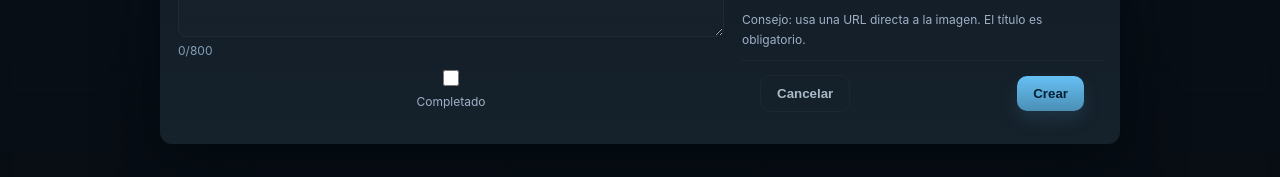
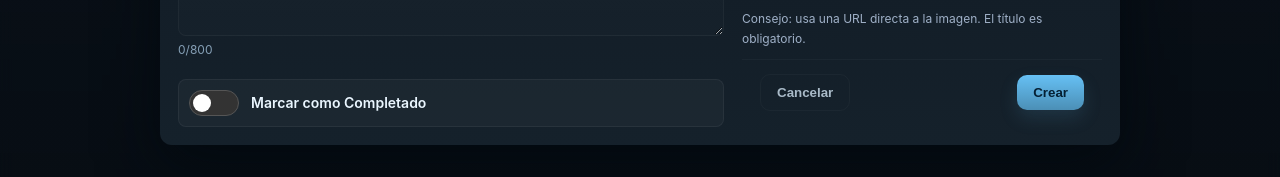
Before and after one commit to nosoysapoqliado/Gametracker_Front, a React (Vite) app in the folder gametracker/: page / in a window 1280 px wide. Both pictures are taken after typing "Sample" into the empty fields and a click on the button "+ AGREGAR JUEGO". Shown: the part 529-706 px from the top of the page. Built offline with nearby package versions, Linux system fonts and the light colour scheme; no server answers.

Commit message:
Boton completado

```diff
--- a/gametracker/src/components/forms/GameForm.css
+++ b/gametracker/src/components/forms/GameForm.css
@@ -1,7 +1,7 @@
 .game-form-overlay {
   position: fixed;
   inset: 0;
-  background: linear-gradient(180deg, rgba(2,6,10,0.6), rgba(2,6,10,0.8));
+  background: linear-gradient(180deg, rgba(2, 6, 10, 0.6), rgba(2, 6, 10, 0.8));
   display: flex;
   align-items: center;
   justify-content: center;
@@ -11,12 +11,12 @@
 }
 
 .game-form {
-  background: linear-gradient(180deg,#0e1620 0%, #15212b 100%);
+  background: linear-gradient(180deg, #0e1620 0%, #15212b 100%);
   color: #e8f2f8;
   width: 960px;
   max-width: 100%;
   border-radius: 12px;
-  box-shadow: 0 18px 60px rgba(2,8,14,0.75);
+  box-shadow: 0 18px 60px rgba(2, 8, 14, 0.75);
   overflow: hidden;
   transform-origin: center;
   transition: transform .18s ease, box-shadow .18s ease;
@@ -29,28 +29,46 @@
   align-items: center;
   gap: 12px;
   padding: 18px 20px;
-  border-bottom: 1px solid rgba(255,255,255,0.03);
+  border-bottom: 1px solid rgba(255, 255, 255, 0.03);
 }
-.header-left { display:flex; flex-direction:column; gap:4px; }
-.form-title { margin: 0; font-size: 20px; color: #fff; }
-.form-sub { font-size: 12px; color: #97aebf; }
+
+.header-left {
+  display: flex;
+  flex-direction: column;
+  gap: 4px;
+}
+
+.form-title {
+  margin: 0;
+  font-size: 20px;
+  color: #fff;
+}
+
+.form-sub {
+  font-size: 12px;
+  color: #97aebf;
+}
 
 /* close button */
 .btn-close {
   width: 40px;
   height: 40px;
   border-radius: 10px;
-  background: rgba(255,255,255,0.02);
+  background: rgba(255, 255, 255, 0.02);
   color: #cde9ff;
-  border: 1px solid rgba(255,255,255,0.03);
+  border: 1px solid rgba(255, 255, 255, 0.03);
   font-size: 20px;
-  display:flex;
-  align-items:center;
-  justify-content:center;
+  display: flex;
+  align-items: center;
+  justify-content: center;
   cursor: pointer;
   transition: background .15s, transform .12s;
 }
-.btn-close:hover { background: rgba(255,255,255,0.04); transform: scale(1.03); }
+
+.btn-close:hover {
+  background: rgba(255, 255, 255, 0.04);
+  transform: scale(1.03);
+}
 
 /* body grid */
 .form-body {
@@ -61,89 +79,184 @@
 }
 
 /* columns */
-.col-left, .col-right { display:flex; flex-direction:column; gap:12px; }
-.two-cols { display:grid; grid-template-columns: 1fr 1fr; gap:10px; }
+.col-left,
+.col-right {
+  display: flex;
+  flex-direction: column;
+  gap: 12px;
+}
+
+.two-cols {
+  display: grid;
+  grid-template-columns: 1fr 1fr;
+  gap: 10px;
+}
 
 /* labels e inputs */
-label { display:flex; flex-direction:column; gap:6px; color:#9fb0c7; font-size:13px; }
-label span { font-size:12px; color:#9fb0c7; }
-input[type="text"], input[type="number"], input[list], textarea {
-  background: linear-gradient(180deg, rgba(255,255,255,0.02), rgba(255,255,255,0.01));
-  border: 1px solid rgba(255,255,255,0.04);
+label {
+  display: flex;
+  flex-direction: column;
+  gap: 6px;
+  color: #9fb0c7;
+  font-size: 13px;
+}
+
+label span {
+  font-size: 12px;
+  color: #9fb0c7;
+}
+
+input[type="text"],
+input[type="number"],
+input[list],
+textarea {
+  background: linear-gradient(180deg, rgba(255, 255, 255, 0.02), rgba(255, 255, 255, 0.01));
+  border: 1px solid rgba(255, 255, 255, 0.04);
   color: #eaf6ff;
   padding: 10px 12px;
   border-radius: 8px;
   outline: none;
-  font-size:14px;
+  font-size: 14px;
   transition: box-shadow .12s, border-color .12s, transform .08s;
 }
-input:focus, textarea:focus {
-  border-color: rgba(102,192,244,0.9);
-  box-shadow: 0 6px 18px rgba(66,139,180,0.12);
+
+input:focus,
+textarea:focus {
+  border-color: rgba(102, 192, 244, 0.9);
+  box-shadow: 0 6px 18px rgba(66, 139, 180, 0.12);
   transform: translateY(-1px);
 }
 
 /* textarea */
-textarea { min-height:100px; resize:vertical; }
+textarea {
+  min-height: 100px;
+  resize: vertical;
+}
 
 /* description counter and errors */
-.desc-row { display:flex; justify-content:space-between; gap:8px; align-items:center; }
-.char-count { color:#86a0b6; font-size:12px; }
-.field-error { color:#ffb3b3; font-size:12px; }
+.desc-row {
+  display: flex;
+  justify-content: space-between;
+  gap: 8px;
+  align-items: center;
+}
+
+.char-count {
+  color: #86a0b6;
+  font-size: 12px;
+}
+
+.field-error {
+  color: #ffb3b3;
+  font-size: 12px;
+}
 
 /* image preview */
 .image-preview {
-  margin-top:8px;
-  width:100%;
-  height:220px;
-  background: linear-gradient(180deg, rgba(255,255,255,0.01), rgba(255,255,255,0.02));
+  margin-top: 8px;
+  width: 100%;
+  height: 220px;
+  background: linear-gradient(180deg, rgba(255, 255, 255, 0.01), rgba(255, 255, 255, 0.02));
   border-radius: 10px;
-  overflow:hidden;
-  position:relative;
-  display:flex;
-  align-items:center;
-  justify-content:center;
-  border: 1px dashed rgba(255,255,255,0.03);
+  overflow: hidden;
+  position: relative;
+  display: flex;
+  align-items: center;
+  justify-content: center;
+  border: 1px dashed rgba(255, 255, 255, 0.03);
 }
-.image-preview img { width:100%; height:100%; object-fit:cover; display:block; transition: transform .18s; }
-.image-preview:hover img { transform: scale(1.02); }
-.preview-placeholder { color:#7e8f9f; font-size:14px; text-align:center; padding:8px; }
-.preview-placeholder.invalid { color:#ffb3b3; background: rgba(200,50,50,0.03); }
+
+.image-preview img {
+  width: 100%;
+  height: 100%;
+  object-fit: cover;
+  display: block;
+  transition: transform .18s;
+}
+
+.image-preview:hover img {
+  transform: scale(1.02);
+}
+
+.preview-placeholder {
+  color: #7e8f9f;
+  font-size: 14px;
+  text-align: center;
+  padding: 8px;
+}
+
+.preview-placeholder.invalid {
+  color: #ffb3b3;
+  background: rgba(200, 50, 50, 0.03);
+}
 
 /* preview badge */
-.preview-badge { position:absolute; right:10px; bottom:10px; background:#66c0f4; color:#042b34; padding:6px 10px; border-radius:8px; font-weight:700; font-size:12px; }
+.preview-badge {
+  position: absolute;
+  right: 10px;
+  bottom: 10px;
+  background: #66c0f4;
+  color: #042b34;
+  padding: 6px 10px;
+  border-radius: 8px;
+  font-weight: 700;
+  font-size: 12px;
+}
 
 /* footer */
 .form-footer {
   grid-column: 1 / -1;
-  display:flex;
-  justify-content:space-between;
-  align-items:center;
-  padding:14px 18px;
-  border-top:1px solid rgba(255,255,255,0.03);
+  display: flex;
+  justify-content: space-between;
+  align-items: center;
+  padding: 14px 18px;
+  border-top: 1px solid rgba(255, 255, 255, 0.03);
 }
-.btn-primary, .btn-secondary {
-  padding:10px 16px; border-radius:10px; font-weight:700; cursor:pointer; border:none;
+
+.btn-primary,
+.btn-secondary {
+  padding: 10px 16px;
+  border-radius: 10px;
+  font-weight: 700;
+  cursor: pointer;
+  border: none;
 }
+
 .btn-primary {
-  background: linear-gradient(180deg,#66c0f4,#4b8fb6);
-  color:#052034;
-  box-shadow: 0 8px 18px rgba(75,143,182,0.18);
+  background: linear-gradient(180deg, #66c0f4, #4b8fb6);
+  color: #052034;
+  box-shadow: 0 8px 18px rgba(75, 143, 182, 0.18);
   transition: transform .12s, box-shadow .12s;
 }
-.btn-primary:active { transform: translateY(1px); }
+
+.btn-primary:active {
+  transform: translateY(1px);
+}
+
 .btn-secondary {
   background: transparent;
-  color:#a9bac8;
-  border:1px solid rgba(255,255,255,0.03);
+  color: #a9bac8;
+  border: 1px solid rgba(255, 255, 255, 0.03);
 }
 
 /* checkbox */
-.checkbox-row { display:flex; align-items:center; gap:8px; color:#9fb0c7; }
-.checkbox-row input { width:16px; height:16px; }
+.checkbox-row {
+  display: flex;
+  align-items: center;
+  gap: 8px;
+  color: #9fb0c7;
+}
+
+.checkbox-row input {
+  width: 16px;
+  height: 16px;
+}
 
 /* help text */
-.help small { color:#9fb0c7; font-size:12px; }
+.help small {
+  color: #9fb0c7;
+  font-size: 12px;
+}
 
 /* field with icon wrapper */
 .field-with-icon .input-wrap {
@@ -155,7 +268,8 @@ textarea { min-height:100px; resize:vertical; }
 .field-with-icon .icon {
   position: absolute;
   left: 10px;
-  color: #66c0f4; /* usar color azul/acento */
+  color: #66c0f4;
+  /* usar color azul/acento */
   font-size: 16px;
   pointer-events: none;
 }
@@ -171,8 +285,8 @@ textarea { min-height:100px; resize:vertical; }
   font-weight: 700;
   padding: 12px 12px;
   border-radius: 10px;
-  background: linear-gradient(180deg, rgba(255,255,255,0.02), rgba(255,255,255,0.01));
-  border: 1px solid rgba(255,255,255,0.05);
+  background: linear-gradient(180deg, rgba(255, 255, 255, 0.02), rgba(255, 255, 255, 0.01));
+  border: 1px solid rgba(255, 255, 255, 0.05);
   color: #f6fbff;
 }
 
@@ -180,39 +294,150 @@ textarea { min-height:100px; resize:vertical; }
 .input-url {
   padding-left: 40px;
   border-radius: 8px;
-  background: linear-gradient(180deg, rgba(102,192,244,0.06), rgba(102,192,244,0.03));
-  border: 1px solid rgba(102,192,244,0.25);
+  background: linear-gradient(180deg, rgba(102, 192, 244, 0.06), rgba(102, 192, 244, 0.03));
+  border: 1px solid rgba(102, 192, 244, 0.25);
   color: #eaf6ff;
 }
-.input-url::placeholder { color: rgba(234,246,255,0.6); }
+
+.input-url::placeholder {
+  color: rgba(234, 246, 255, 0.6);
+}
 
 /* Developer input style - ahora con acento azul */
 .input-developer {
   padding-left: 40px;
   border-radius: 8px;
-  background: linear-gradient(180deg, rgba(102,192,244,0.06), rgba(102,192,244,0.03));
-  border: 1px solid rgba(102,192,244,0.25);
+  background: linear-gradient(180deg, rgba(102, 192, 244, 0.06), rgba(102, 192, 244, 0.03));
+  border: 1px solid rgba(102, 192, 244, 0.25);
   color: #eaf6ff;
 }
-.input-developer::placeholder { color: rgba(234,246,255,0.6); }
+
+.input-developer::placeholder {
+  color: rgba(234, 246, 255, 0.6);
+}
 
 /* Focus tweaks to emphasize inputs */
-.input-title:focus, .input-url:focus, .input-developer:focus {
-  border-color: rgba(102,192,244,0.95);
-  box-shadow: 0 8px 20px rgba(75,143,182,0.18);
+.input-title:focus,
+.input-url:focus,
+.input-developer:focus {
+  border-color: rgba(102, 192, 244, 0.95);
+  box-shadow: 0 8px 20px rgba(75, 143, 182, 0.18);
 }
 
 /* ensure placeholder contrast */
-input::placeholder, textarea::placeholder { color: #7e8f9f; opacity: 1; }
+input::placeholder,
+textarea::placeholder {
+  color: #7e8f9f;
+  opacity: 1;
+}
 
 /* responsive */
 @media (max-width: 920px) {
-  .form-body { grid-template-columns: 1fr; }
-  .game-form { width: calc(100% - 40px); }
-  .image-preview { height: 180px; }
-  .form-footer { flex-direction:column-reverse; gap:8px; align-items:stretch; }
+  .form-body {
+    grid-template-columns: 1fr;
+  }
+
+  .game-form {
+    width: calc(100% - 40px);
+  }
+
+  .image-preview {
+    height: 180px;
+  }
+
+  .form-footer {
+    flex-direction: column-reverse;
+    gap: 8px;
+    align-items: stretch;
+  }
 }
 
 /* small animations */
-.game-form { animation: pop .14s ease; }
-@keyframes pop { from { transform: scale(.995); opacity: .0 } to { transform: scale(1); opacity: 1 } }
+.game-form {
+  animation: pop .14s ease;
+}
+
+@keyframes pop {
+  from {
+    transform: scale(.995);
+    opacity: .0
+  }
+
+  to {
+    transform: scale(1);
+    opacity: 1
+  }
+}
+
+/* Toggle Switch */
+.completed-toggle-row {
+  display: flex;
+  align-items: center;
+  gap: 12px;
+  margin-top: 10px;
+  padding: 10px;
+  background: rgba(255, 255, 255, 0.03);
+  border-radius: 8px;
+  border: 1px solid rgba(255, 255, 255, 0.05);
+}
+
+.toggle-switch {
+  position: relative;
+  display: inline-block;
+  width: 50px;
+  height: 26px;
+  margin: 0;
+  /* Reset margin from generic label */
+}
+
+.toggle-switch input {
+  opacity: 0;
+  width: 0;
+  height: 0;
+}
+
+.slider {
+  position: absolute;
+  cursor: pointer;
+  top: 0;
+  left: 0;
+  right: 0;
+  bottom: 0;
+  background-color: #333;
+  transition: .4s;
+  border-radius: 34px;
+  border: 1px solid #555;
+}
+
+.slider:before {
+  position: absolute;
+  content: "";
+  height: 18px;
+  width: 18px;
+  left: 3px;
+  bottom: 3px;
+  background-color: white;
+  transition: .4s;
+  border-radius: 50%;
+}
+
+input:checked+.slider {
+  background-color: #66c0f4;
+  /* Steam blue */
+  border-color: #66c0f4;
+  box-shadow: 0 0 10px rgba(102, 192, 244, 0.5);
+}
+
+input:focus+.slider {
+  box-shadow: 0 0 1px #66c0f4;
+}
+
+input:checked+.slider:before {
+  transform: translateX(24px);
+}
+
+.toggle-label {
+  font-size: 14px;
+  color: #eaf6ff;
+  font-weight: 600;
+}
--- a/gametracker/src/components/forms/GameForm.jsx
+++ b/gametracker/src/components/forms/GameForm.jsx
@@ -202,10 +202,13 @@ const GameForm = ({ onClose, onGameAdded, apiUrl, gameToEdit }) => {
               </div>
             </label>
 
-            <label className="checkbox-row">
-              <input type="checkbox" name="completado" checked={formData.completado} onChange={handleChange} />
-              <span>Completado</span>
-            </label>
+            <div className="completed-toggle-row">
+              <label className="toggle-switch">
+                <input type="checkbox" name="completado" checked={formData.completado} onChange={handleChange} />
+                <span className="slider"></span>
+              </label>
+              <span className="toggle-label">Marcar como Completado</span>
+            </div>
           </div>
 
           <div className="col-right">
```
Also changed, not shown: gametracker/src/components/common/ConfirmationModal.css (added, +80 -0 lines), gametracker/src/components/common/ConfirmationModal.jsx (added, +22 -0 lines), gametracker/src/pages/Library.jsx (+32 -3 lines).
